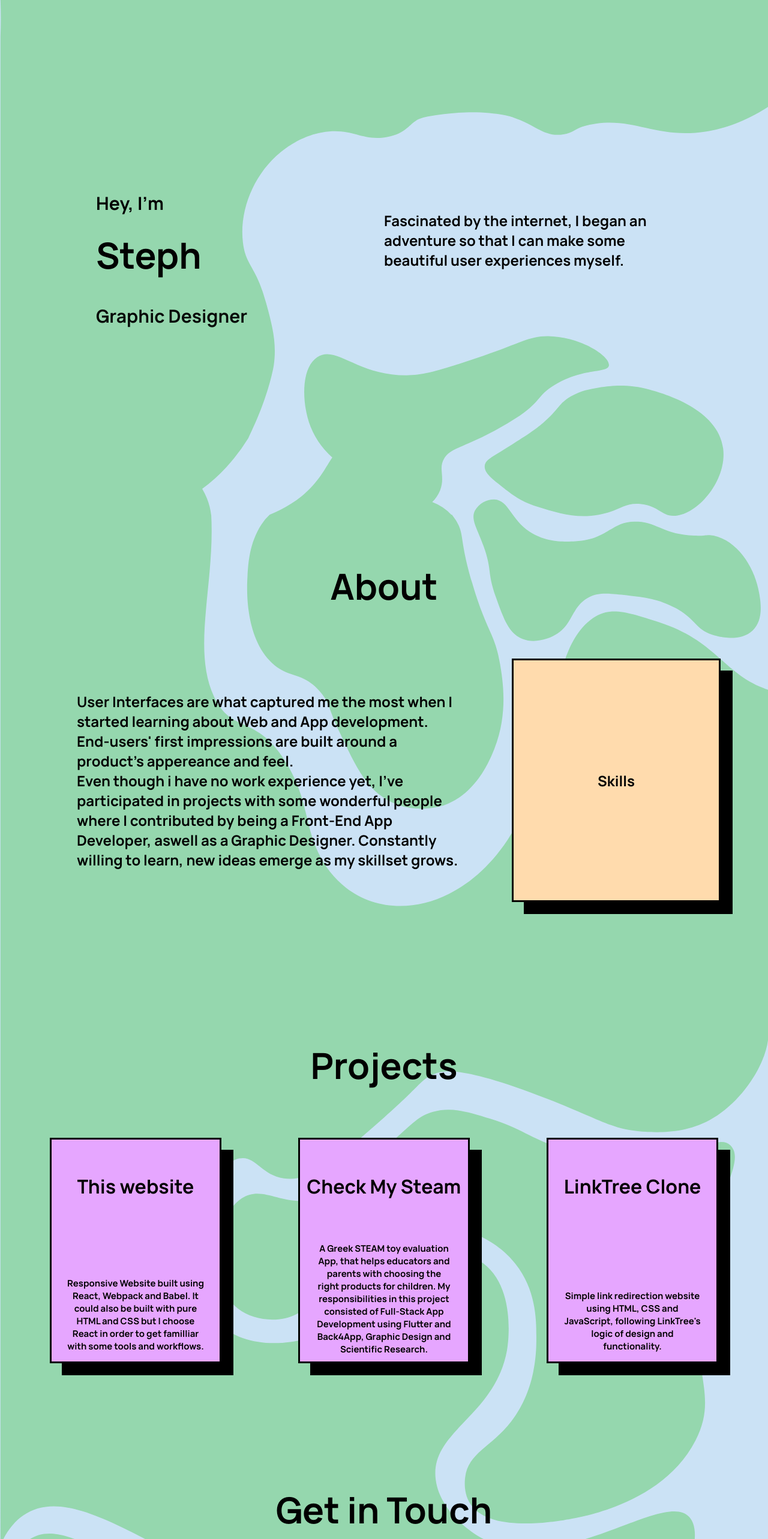
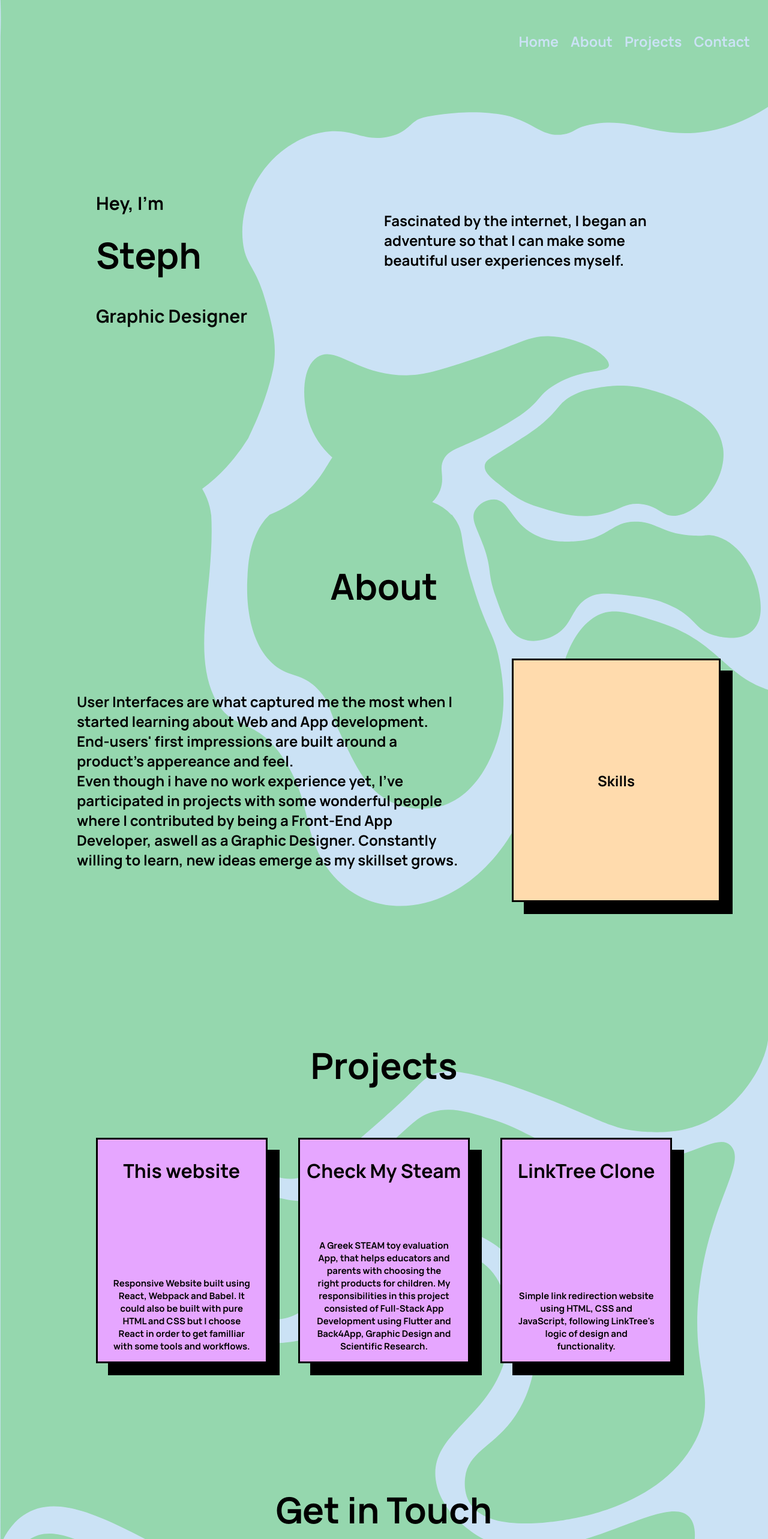
Before and after one commit to Stephpp/Steph, a React app: page / in a window 1280 px wide. Shown: the top 2566 px of the page at 60% size. Built offline with nearby package versions, Linux system fonts and the light colour scheme.

Commit message:
Finished Desktop layout

```diff
--- a/src/App.css
+++ b/src/App.css
@@ -21,6 +21,7 @@ ffdbad
 html {
     font-family: 'VelaSans';
     font-weight: normal;
+    scroll-behavior: smooth;
 }
 
 body {
@@ -31,10 +32,34 @@ body {
     background-size: cover;
 }
 
-.welcome {
+.header {
+    margin-top: 30px;
+    margin-right: 30px;
+    position: absolute;
+    top: 0;
+    right: 0;
+    width: 30%;
+    font-size: 20px;
+    display: flex;
+    flex-direction: row;
+    column-gap: 20px;
+    justify-content: flex-end;
+}
+
+.header h3 {
+    color: #CBE2F5;
+    transition: 0.2s;
+}
+
+.header h3:hover {
+    color: #ffdbad;
+}
+
+#welcome {
     display:flex;
     flex-wrap: wrap;
     height: 100vh;
+    min-height: 770px;
     align-items: center;
 }
 
@@ -176,12 +201,13 @@ body {
     font-weight: bold;
 }
 
-.about {
+#about {
     display: flex;
     flex-direction: column;
     justify-content: center;
     align-items: center;
     height:100vh;
+    min-height: 770px;
 }
 
 .a-section-title {
@@ -224,12 +250,13 @@ body {
     align-items: center;
 }
 
-.projects {
+#projects {
     display: flex;
     flex-direction: column;
     justify-content: center;
     align-items: center;
     height:100vh;
+    min-height: 770px;
 }
 
 .p-section-title {
@@ -250,7 +277,7 @@ body {
     flex-direction: column;
     width: 20vw;
     height: 40vh;
-    margin: 0 5vw 4vh 5vw;
+    margin: 0 2vw 4vh 2vw;
     min-width: 280px;
     min-height: 370px;
     text-align: center;
@@ -268,10 +295,9 @@ body {
 
 .p-title {
     align-self: center;
-    padding: 20% 0;
     height: 100%;
     width: 100%;
-    margin: 0;
+    margin: 30px 50px 20px 50px;
     justify-self: center;
     font-weight: bold;
 }
@@ -281,12 +307,13 @@ body {
     font-size: 15px;
 }
 
-.contact {
+#contact {
     display: flex;
     flex-direction: column;
     justify-content: center;
     align-items: center;
     height:100vh;
+    min-height: 770px;
 }
 
 .contact-wrapper {
@@ -325,7 +352,7 @@ body {
     flex-direction: row;
     align-items: center;
     padding: 0;
-    transition: 0.3s ease-in-out;
+    transition: 0.2s ease-in-out;
 }
 
 .c-left-wrapper div:hover,focus {
@@ -339,20 +366,22 @@ body {
 }
 
 .c-right-wrapper {
-    height: 100%;
+    height: 80%;
     width: 100%;
 }
 
 .c-form {
-    padding: 20px 20px;
+    padding: 10px;
     width:80%;
     height:100%;
     border: 3px solid black;
-    box-shadow: 10px 10px black;
+    box-shadow: 6px 6px black;
     background-color: #CBE2F5;
     display: flex;
     flex-direction: column;
+    transition: 0.2s ease-in-out
 }
+
 
 .c-form textarea {
     background-color: white;
@@ -376,7 +405,7 @@ body {
 .c-form input {
     background-color: #CBE2F5;
     width: 40%;
-    margin-bottom: 3%;
+    margin-bottom: 20px;
     font-size: 20px;
     border:none;
     border-bottom: 2px solid black;
@@ -406,7 +435,7 @@ body {
 
 .c-send-button:focus {
     transition: 0.2s ease-in-out;
-    animation: btn-animation 2s ease-in-out;
+    animation: btn-animation 1.5s ease-in-out;
 }
 
 @keyframes btn-animation {
@@ -414,19 +443,19 @@ body {
         box-shadow: 3px 3px black;
         background-color: #95D7AE;
     }
-    20% {
+    10% {
         transform: translateY(2px) translateX(2px);
         box-shadow: 1px 1px black;
         background-color: #95D7AE;
     }
-    80% {
+    90% {
         transform: translateY(2px) translateX(2px);
         box-shadow: 1px 1px black;
         background-color: #95D7AE;
     }
     100% {
         box-shadow: 3px 3px black;
-        background-color: #CBE2F5;
+        background-color: #e6a6ff;
     }
 }
 
@@ -445,5 +474,4 @@ body {
 a {
     text-decoration: none;
     color:black;
-    transition: color 0.2s ease-out;
 }
--- a/src/App.js
+++ b/src/App.js
@@ -4,10 +4,12 @@ import Welcome from './components/Welcome';
 import About from './components/About'
 import Contact from './components/Contact';
 import Projects from './components/Projects';
+import NavBar from './components/NavBar';
 
 const App = () => {
     return (
         <div id="app">
+            <NavBar/>
             <Welcome/>
             <About/>
             <Projects/>
--- a/src/components/About.js
+++ b/src/components/About.js
@@ -3,7 +3,7 @@ import '../App.css';
 
 const About = () => {
     return (
-        <div className="about">
+        <div id="about">
             <h1 className="a-section-title">About</h1>
             <div className="about-wrapper">
             <div className="a-left">
--- a/src/components/Contact.js
+++ b/src/components/Contact.js
@@ -46,43 +46,43 @@ const Contact = () => {
                     console.log(error.text);
                 });
             setsendText('Sending...')
-            setInterval(() => {
+            setTimeout(() => {
                 message.innerHTML = 'Message Sent'
                 message.style.color = '#95D7AE'
                 setsendText('Send')
-            }, 2000);
+            }, 1500);
         }
     }
     return (
-        <div className="contact">
+        <div id="contact">
             <h1 className='contact-section-title'>Get in Touch</h1>
             <div className="contact-wrapper">
                 <div className="c-left">
                     <div className="c-left-wrapper">
                         <h1>You can find me on:</h1>
                         {/* <div>
-                            <a href="mailto:stephpp404@gmail.com"><img src={email} alt="email" /></a>
-                            <a href="mailto:stephpp404@gmail.com"><h2>E-mail</h2></a>
+                            <a target='_blank' href="mailto:stephpp404@gmail.com"><img src={email} alt="email" /></a>
+                            <a target='_blank' href="mailto:stephpp404@gmail.com"><h2>E-mail</h2></a>
                         </div> */}
-                        <a href="https://www.instagram.com/steph._.pp/">
+                        <a target='_blank' href="https://www.instagram.com/steph._.pp/">
                             <div>
                                 <img src={ig} alt="instagram" />
                                 <h2>Instagram</h2>
                             </div>
                         </a>
-                        <a href="https://www.linkedin.com/in/stefanos-pappas/">
+                        <a target='_blank' href="https://www.linkedin.com/in/stefanos-pappas/">
                             <div>
                                 <img src={linkedin} alt="linkedin" />
                                 <h2>Linkedin</h2>
                             </div>
                         </a>
-                        <a href="https://github.com/Stephpp">
+                        <a target='_blank' href="https://github.com/Stephpp">
                             <div>
                                 <img src={gh} alt="github" />
                                 <h2>GitHub</h2>
                             </div>
                         </a>
-                        <a href="https://www.facebook.com/stefanos.pappas.142/">
+                        <a target='_blank' href="https://www.facebook.com/stefanos.pappas.142/">
                             <div>
                                 <img src={fb} alt="facebook" />
                                 <h2>Facebook</h2>
@@ -97,7 +97,7 @@ const Contact = () => {
                             <input type="text" placeholder='Name' name='name' autoComplete='new-name' />
                             <input type="text" placeholder='Subject' name='subject' autoComplete='new-subject' />
                             <input type="text" placeholder='E-mail' name='email' autoComplete='new-email' />
-                            <textarea id='content' name="content" cols="30" rows="10" placeholder='Content' />
+                            <textarea id='content' name="content" cols="20" rows="8" placeholder='Content' />
                             <div className='c-send-section'>
                                 <button className='c-send-button'>{sendText}</button>
                                 <h2 id='c-send-message'></h2>
--- /dev/null
+++ b/src/components/NavBar.js
@@ -0,0 +1,16 @@
+import React from 'react';
+import '../App.css';
+
+const NavBar = () => {
+    return (
+        <nav className='header'>
+            <a href="#welcome"><h3>Home</h3></a>
+            <a href="#about"><h3>About</h3></a>
+            <a href="#projects"><h3>Projects</h3></a>
+            <a href="#contact"><h3>Contact</h3></a>
+        </nav>
+
+    )
+}
+
+export default NavBar;
--- a/src/components/Projects.js
+++ b/src/components/Projects.js
@@ -3,7 +3,7 @@ import '../App.css';
 
 const Projects = () => {
     return (
-        <div className="projects">
+        <div id="projects">
             <h1 className="p-section-title">Projects</h1>
             <div className="project-wrapper">
                 <div className="project-item">
--- a/src/components/Welcome.js
+++ b/src/components/Welcome.js
@@ -3,7 +3,7 @@ import '../App.css';
 
 const Welcome = () => {
     return (
-        <div className='welcome'>
+        <div id='welcome'>
             <div className="w-left">
                 <div className="w-left-wrapper">
                     <h2 className='w-hello'>Hey, I'm</h2>
```
